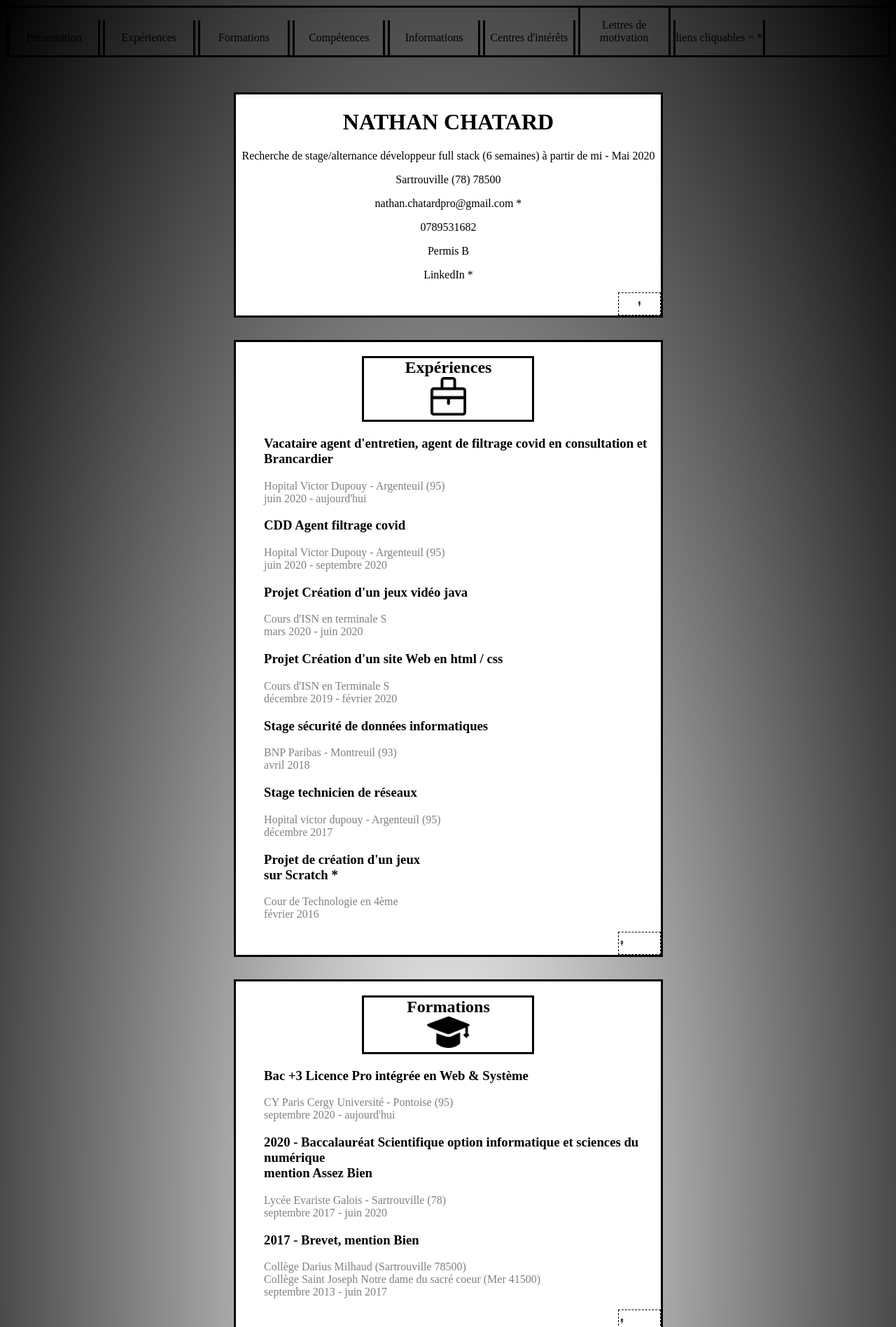
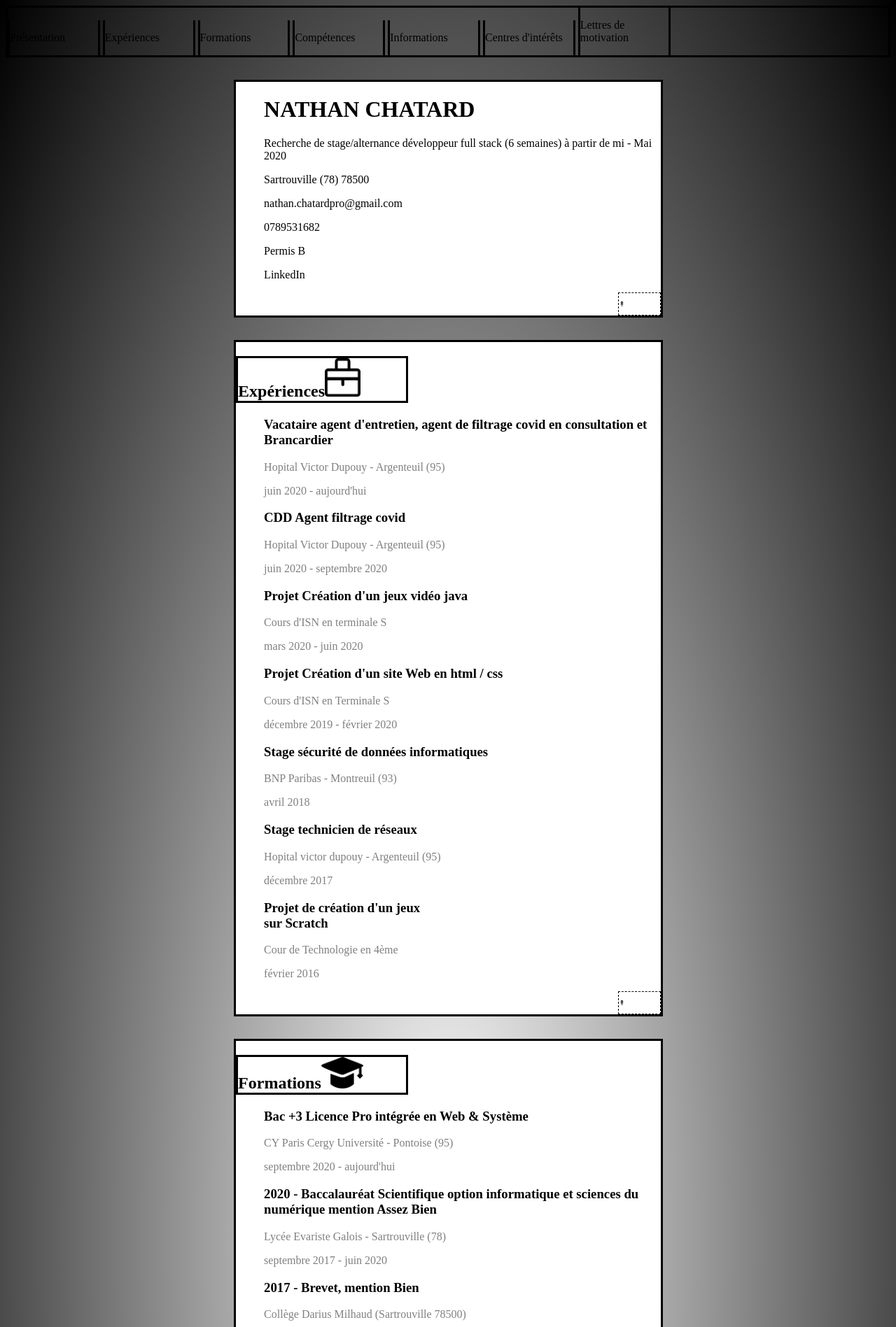
Before and after one commit to Memoriah41370/de54edz3654z56f4.com, a plain HTML site: page index.html in a window 1280 px wide. Shown: the top 1897 px of the page at 70% size. Drawn offline with Linux system fonts and the light colour scheme.

Commit message:
Update index.html

```diff
--- a/index.html
+++ b/index.html
@@ -5,107 +5,107 @@
 		<title>Curriculum vitæ</title>
 	</head>
 	<body>
-		<header>
-			<div id="nav"></div><div class="navigation">
-				<a href="#Présentation"><div id="P"><center><p>Présentation</p></center></div></a>
-				<a href="#Expériences"><div id="E"><center><p>Expériences</p></center></div></a>
-				<a href="#Formations"><div id="F"><center><p>Formations</p></center></div></a>
-				<a href="#Compétences"><div id="Co"><center><p>Compétences</p></center></div></a>
-				<a href="#informations"><div id="I"><center><p>Informations</p></center></div></a>
-				<a href="#Centres"><div id="C"><center><p>Centres d'intérêts</p></center></div></a>
-				<a href="https://memoriah41370.github.io/fzeuolkzgjfoiuerhn/"><div id="L"><center><p>Lettres de motivation</p></center></div></a>
-				<div id="asterix"><center><p>liens cliquables = *</p></center></div>
+
+			<div class="navigation">
+				<a href="#Présentation"><div id="P"><p class="nav">Présentation</p></div></a>
+				<a href="#Expériences"><div id="P"><p class="nav">Expériences</p></div></a>
+				<a href="#Formations"><div id="P"><p class="nav">Formations</p></div></a>
+				<a href="#Compétences"><div id="P"><p class="nav">Compétences</p></div></a>
+				<a href="#informations"><div id="P"><p class="nav">Informations</p></div></a>
+				<a href="#Centres"><div id="P"><p class="nav">Centres d'intérêts</p></div></a>
+				<a href="https://memoriah41370.github.io/fzeuolkzgjfoiuerhn/"><div id="L"><p class="nav">Lettres de motivation</p></div></a>
 			</div>
 
 
-		</header>
-			<div class="epic">
-				<a href="https://youtu.be/wY3kl5CRSkc"><img src="images/xp.png" height="1">
-				</a>
-			</div>
+
+
 			<div class="Présentation">
-				<div id="Présentation">
-				</div>
-				<center>
-					<h1>NATHAN CHATARD</h1>
-					<p>Recherche de stage/alternance développeur full stack (6 semaines) à partir de mi - Mai 2020</p>
-					<p>Sartrouville (78) 78500</p>
-					<a href="mailto:nathan.chatardpro@gmail.com"><div class="box"><p>nathan.chatardpro@gmail.com *</p></a></div>
-					<p>0789531682</p>
-					<p>Permis B</p>
-					<a href=" https://www.linkedin.com/in/nathan-chatard-0083791b6/"><div class="box"><p>LinkedIn *</p></a></div>
-				</center>
-				<a href="#nav"><div id="haut"><center><p>↟</p></center>
+
+
+				<ul>
+					<h1 class="blocktext">NATHAN CHATARD</h1>
+					<p class="blocktext">Recherche de stage/alternance développeur full stack (6 semaines) à partir de mi - Mai 2020</p>
+					<p class="blocktext">Sartrouville (78) 78500</p>
+					<a href="mailto:nathan.chatardpro@gmail.com"><p class="lien">nathan.chatardpro@gmail.com</p></a>
+					<p class="blocktext">0789531682</p>
+					<p class="blocktext">Permis B</p>
+					<a href=" https://www.linkedin.com/in/nathan-chatard-0083791b6/"><p class="lien">LinkedIn</p></a>
+				</ul>
+				<a href="#nav"><div id="haut">
+				<div id="fleche"><p>↟</p></div>
 				<a></div>
 			</div>
 			<div class="Expérience">
 				<div id="Expériences">
 				</div>
-				<center><h2>Expériences<br><img src="images/xp.png" height="55"></h2></center>
+				<h2 class="blocktext">Expériences<img class="displayed" src="images/xp.png" height="55"></h2>
 				<ul>
 					<h3>Vacataire agent d'entretien, agent de filtrage covid en consultation et Brancardier</h3>
-					<p style="color:grey">Hopital Victor Dupouy - Argenteuil (95)<br>
-					juin 2020 - aujourd'hui</p>
+					<p style="color:grey">Hopital Victor Dupouy - Argenteuil (95)</p>
+					<p style="color:grey">juin 2020 - aujourd'hui</p>
 				</ul>
 				<ul>
 					<h3>CDD Agent filtrage covid</h3>
-					<p style="color:grey">Hopital Victor Dupouy - Argenteuil (95)<br>
-					juin 2020 - septembre 2020</p>
+					<p style="color:grey">Hopital Victor Dupouy - Argenteuil (95)</p>
+					<p style="color:grey">juin 2020 - septembre 2020</p>
 				</ul>
 				<ul>
 					<h3>Projet Création d'un jeux vidéo java</h3>
-					<p style="color:grey"> Cours d'ISN en terminale S<br>
-					mars 2020 - juin 2020</p>
+					<p style="color:grey"> Cours d'ISN en terminale S </p>
+					<p style="color:grey">mars 2020 - juin 2020</p>
 				</ul>
 				<ul>
 					<h3>Projet Création d'un site Web en html / css</h3>
-					<p style="color:grey"> Cours d'ISN en Terminale S<br>
-					décembre 2019 - février 2020</p>
+					<p style="color:grey"> Cours d'ISN en Terminale S</p>
+					<p style="color:grey">décembre 2019 - février 2020</p>
 				</ul>
 				<ul>
 					<h3>Stage sécurité de données informatiques</h3>
-					<p style="color:grey"> BNP Paribas - Montreuil (93)<br>
-					avril 2018</p>
+					<p style="color:grey"> BNP Paribas - Montreuil (93)</p>
+					<p style="color:grey">avril 2018</p>
 				</ul>
 				<ul>
 					<h3>Stage technicien de réseaux</h3>
-					<p style="color:grey"> Hopital victor dupouy - Argenteuil (95)<br>
-					décembre 2017</p>
+					<p style="color:grey">Hopital victor dupouy - Argenteuil (95)</p>
+					<p style="color:grey">décembre 2017</p>
 				</ul>
 				<ul>
-					<h3><a href="https://scratch.mit.edu/projects/110371002/"><div class="box">Projet de création d'un jeux sur Scratch *</a></div></h3>
-					<p style="color:grey"> Cour de Technologie en 4ème<br>
-					février 2016</p>
+					<h3 class="box"><a href="https://scratch.mit.edu/projects/110371002/">Projet de création d'un jeux sur Scratch  </a></h3>
+					<p style="color:grey"> Cour de Technologie en 4ème</p>
+					<p style="color:grey">février 2016</p>
 				</ul>
-				<a href="#nav"><div id="haut"><p>↟</p>
+				<a href="#nav"><div id="haut">
+				<div id="fleche"><p>↟</p></div>
 				<a></div>
 			</div>
 			<div class="Formation">
 				<div id="Formations">
 				</div>
-			<center><h2>Formations<br><img src="images/formation.png" height="45"></h2></center>
+			<h2 class="blocktext">Formations<img class="displayed" src="images/formation.png" height="45"></h2>
 				<ul>
 					<h3>Bac +3 Licence Pro intégrée en Web & Système</h3>
-					<p style="color:grey"> CY Paris Cergy Université - Pontoise (95)<br>
-					septembre 2020 - aujourd'hui</p>
+					<p style="color:grey">CY Paris Cergy Université - Pontoise (95)</p>
+					<p style="color:grey">septembre 2020 - aujourd'hui</p>
 				</ul>
 				<ul>
-					<h3>2020 - Baccalauréat Scientifique option informatique et sciences du numérique<br> mention Assez Bien</h3>
-					<p style="color:grey"> Lycée Evariste Galois - Sartrouville (78)<br>
-					septembre 2017 - juin 2020</p>
+					<h3>2020 - Baccalauréat Scientifique option informatique et sciences du numérique mention Assez Bien</h3>
+					<p style="color:grey">Lycée Evariste Galois - Sartrouville (78)</p>
+					<p style="color:grey">septembre 2017 - juin 2020</p>
 				</ul>
 				<ul>
 					<h3>2017 - Brevet, mention Bien</h3>
-					<p style="color:grey"> Collège Darius Milhaud (Sartrouville 78500)<br> Collège Saint Joseph Notre dame du sacré coeur (Mer 41500)<br>
-					septembre 2013 - juin 2017</p>
+					<p style="color:grey">Collège Darius Milhaud (Sartrouville 78500)</p>
+					<p style="color:grey">Collège Saint Joseph Notre dame du sacré coeur (Mer 41500)</p>
+					<p style="color:grey">septembre 2013 - juin 2017</p>
 				</ul>
-				<a href="#nav"><div id="haut"><p>↟</p>
+				<a href="#nav"><div id="haut">
+				<div id="fleche"><p>↟</p></div>
 				<a></div>
 			</div>
 			<div class="Compétences">
 				<div id="Compétences">
 				</div>
-				<center><h2>Compétences<br><img src="images/skill.png" height="45"></h2></center>
+				<h2 class="blocktext">Compétences<img class="displayed" src="images/skill.png" height="45"></h2>
 				<ul>
 					<p>• Maîtrise langue Python</p>
 					<p>• Maîtrise language HTML</p>
@@ -118,13 +118,14 @@
 					<p>• Montage d'ordinateur</p>
 					<p>• Niveau d'anglais B1</p>
 				</ul>
-				<a href="#nav"><div id="haut"><p>↟</p>
+				<a href="#nav"><div id="haut">
+				<div id="fleche"><p>↟</p></div>
 				<a></div>
 			</div>
 			<div class="informations">
 				<div id="informations">
 				</div>
-				<center><h2>Informations complémentaires<br><img src="images/info.png" height="45"></h2></center>
+				<h2 class="blocktext">Qualités<img class="displayed" src="images/info.png" height="45"></h2>
 				<ul>
 					<p>• Motivé</p>
 					<p>• Ponctuel</p>
@@ -132,22 +133,24 @@
 					<p>• Autonome</p>
 					<p>• Bonne capacité d'adaptation</p>
 				</ul>
-				<a href="#nav"><div id="haut"><p>↟</p>
+				<a href="#nav"><div id="haut">
+				<div id="fleche"><p>↟</p></div>
 				<a></div>
 			</div>
 			<div class="Centres">
 			<div id="Centres">
 			</div>
-			<center><h2>centres d’intérêt<br><img src="images/hobby.png" height="45"></h2></center>
+			<h2 class="blocktext">centres d’intérêt<img class="displayed" src="images/hobby.png" height="45"></h2>
 			<ul>
-				<a href="https://www.youtube.com/channel/UCAM5-qhG9DS6PxXnMc6rNqQ?view_as=subscriber"><div class="box"><p>• Montage vidéo (Davinci Resolve) *<img src="images/Davinci.png" height="55"></p></a></div>
+				<a href="https://www.youtube.com/channel/UCAM5-qhG9DS6PxXnMc6rNqQ?view_as=subscriber"><p class="box">• Montage vidéo (Davinci Resolve)<img src="images/Davinci.png" height="55"></p></a>
 				<p>• Photoshop <img src="images/photoshop.png" height="55"></p>
-				<a href="https://www.twitch.tv/memoriah0505"><div class="box"><p>• Stream *<img src="images/twitch.png" height="55"></p></a></div>
+				<a href="https://www.twitch.tv/memoriah0505"><p class="box">• Stream<img src="images/twitch.png" height="55"></p></a>
 				<p>• Nouvelle Technologie (5G, utilisation de l'informatique de manière écologique)<img src="images/eco.png" height="55"></p>
 				<p>• écologie<img src="images/eco1.png" height="55"></p>
 				<p>• jeux vidéo<img src="images/terraria.png" height="55"></p>
 			</ul>
-				<a href="#nav"><div id="haut"><p>↟</p>
-				<a></div>
+			<a href="#nav"><div id="haut">
+			<div id="fleche"><p>↟</p></div>
+			<a></div>
 	</body>
 </html>
```
